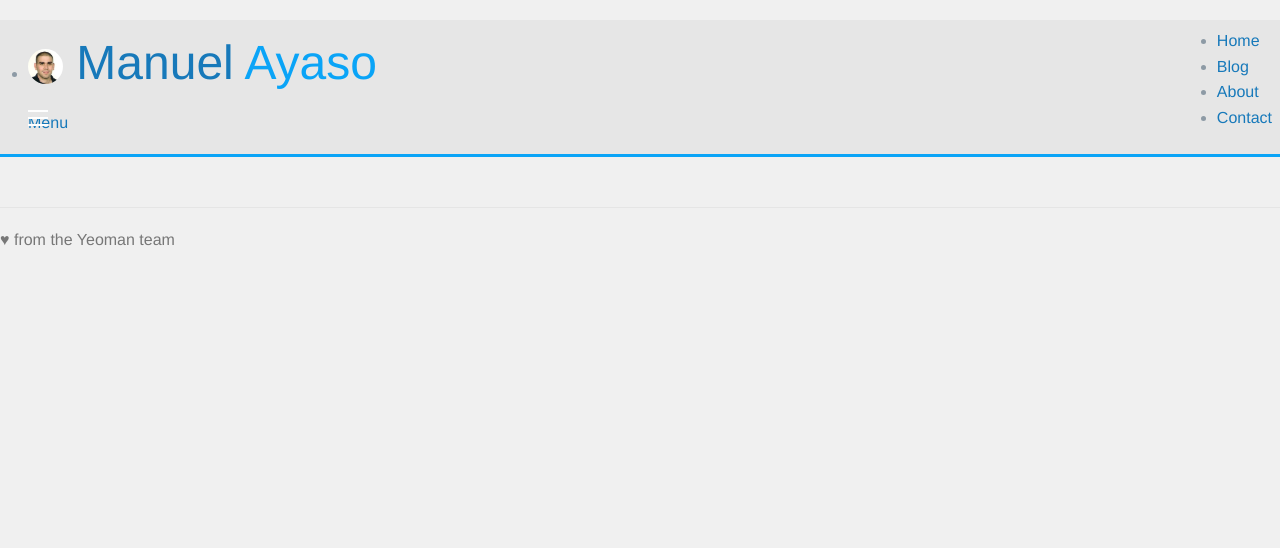
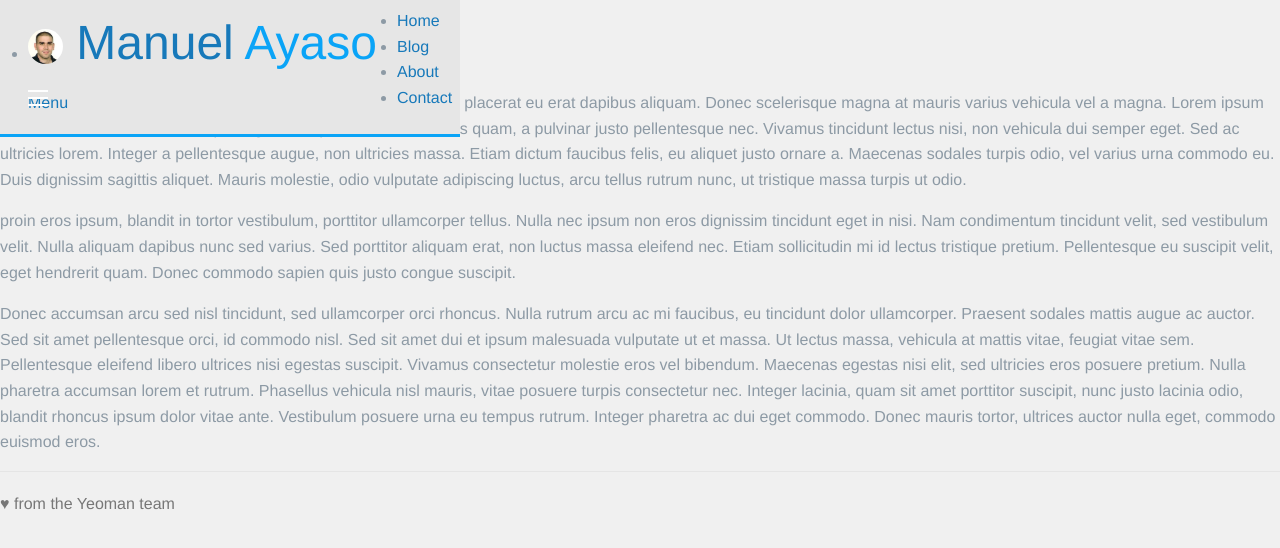
Before and after one commit to ManuelAyaso/blog, a website: page client/app/index.html in a window 1280 px wide. Drawn offline with nearby package versions, Linux system fonts and the light colour scheme; some packages are replaced by stand-ins of ours; files that its build step writes are made by us from their sources.

Commit message:
top-bar from fixed to absolute top and Lorem ipsum

```diff
--- a/client/Gruntfile.js
+++ b/client/Gruntfile.js
@@ -39,7 +39,9 @@ module.exports = function (grunt) {
         tasks: ['newer:jshint:test', 'karma']
       },
       compass: {
-        files: ['<%= yeoman.app %>/styles/{,*/}*.{scss,sass}'],
+        files: [
+          '<%= yeoman.app %>/styles/{,*/}*.{scss,sass}'
+        ],
         tasks: ['compass:server', 'autoprefixer']
       },
       gruntfile: {
--- a/client/app/index.html
+++ b/client/app/index.html
@@ -12,11 +12,10 @@
     <!-- Place favicon.ico and apple-touch-icon.png in the root directory -->
     <!-- build:css styles/vendor.css -->
     <!-- bower:css -->
-    <link rel="stylesheet" href="bower_components/normalize-css/normalize.css" />
-    <link rel="stylesheet" href="bower_components/bower-foundation/css/foundation.css" />
     <!-- endbower -->
     <!-- endbuild -->
     <!-- build:css({.tmp,app}) styles/main.css -->
+    <link rel="stylesheet" href="bower_components/bower-foundation/css/foundation.min.css">
     <link rel="stylesheet" href="styles/main.css">
     <!-- endbuild -->
   </head>
@@ -26,7 +25,7 @@
     <![endif]-->
 
     <!-- Top Bar -->
-    <div class="contain-to-grid fixed">
+    <div class="contain-to-grid sticky">
       <nav class="top-bar">
         <ul class="title-area">
           <li class="name">
@@ -73,13 +72,10 @@
 
     <!-- build:js scripts/vendor.js -->
     <!-- bower:js -->
-    <script src="bower_components/jquery/jquery.js"></script>
-    <script src="bower_components/modernizr/modernizr.js"></script>
     <script src="bower_components/angular/angular.js"></script>
     <script src="bower_components/angular-resource/angular-resource.js"></script>
     <script src="bower_components/angular-cookies/angular-cookies.js"></script>
     <script src="bower_components/angular-route/angular-route.js"></script>
-    <script src="bower_components/bower-foundation/js/foundation.min.js"></script>
     <!-- endbower -->
     <!-- endbuild -->
 
--- a/client/app/styles/main.scss
+++ b/client/app/styles/main.scss
@@ -13,6 +13,11 @@ body {
     color: #8d9aa5;
 }
 
+.sticky {
+    position: absolute;
+    top: 0;
+}
+
 .contain-to-grid {
     border-bottom: 3px solid #0AA4F7;
 }
@@ -22,7 +27,7 @@ span.red {
 }
 
 .content {
-    margin-top: 50px;
+    margin-top: 70px;
 }
 
 .me-img {
--- a/client/app/views/main.html
+++ b/client/app/views/main.html
@@ -1,5 +1,13 @@
 <div class="row">
   <div class="large-12 columns">
+    <div>
+      <p>Lorem ipsum dolor sit amet, consectetur adipiscing elit. Curabitur placerat eu erat dapibus aliquam. Donec scelerisque magna at mauris varius vehicula vel a magna. Lorem ipsum dolor sit amet, consectetur adipiscing elit. Aliquam sollicitudin eros quam, a pulvinar justo pellentesque nec. Vivamus tincidunt lectus nisi, non vehicula dui semper eget. Sed ac ultricies lorem. Integer a pellentesque augue, non ultricies massa. Etiam dictum faucibus felis, eu aliquet justo ornare a. Maecenas sodales turpis odio, vel varius urna commodo eu. Duis dignissim sagittis aliquet. Mauris molestie, odio vulputate adipiscing luctus, arcu tellus rutrum nunc, ut tristique massa turpis ut odio.</p>
+
+      <p>proin eros ipsum, blandit in tortor vestibulum, porttitor ullamcorper tellus. Nulla nec ipsum non eros dignissim tincidunt eget in nisi. Nam condimentum tincidunt velit, sed vestibulum velit. Nulla aliquam dapibus nunc sed varius. Sed porttitor aliquam erat, non luctus massa eleifend nec. Etiam sollicitudin mi id lectus tristique pretium. Pellentesque eu suscipit velit, eget hendrerit quam. Donec commodo sapien quis justo congue suscipit.</p>
+
+      <p>Donec accumsan arcu sed nisl tincidunt, sed ullamcorper orci rhoncus. Nulla rutrum arcu ac mi faucibus, eu tincidunt dolor ullamcorper. Praesent sodales mattis augue ac auctor. Sed sit amet pellentesque orci, id commodo nisl. Sed sit amet dui et ipsum malesuada vulputate ut et massa. Ut lectus massa, vehicula at mattis vitae, feugiat vitae sem. Pellentesque eleifend libero ultrices nisi egestas suscipit. Vivamus consectetur molestie eros vel bibendum. Maecenas egestas nisi elit, sed ultricies eros posuere pretium. Nulla pharetra accumsan lorem et rutrum. Phasellus vehicula nisl mauris, vitae posuere turpis consectetur nec. Integer lacinia, quam sit amet porttitor suscipit, nunc justo lacinia odio, blandit rhoncus ipsum dolor vitae ante. Vestibulum posuere urna eu tempus rutrum. Integer pharetra ac dui eget commodo. Donec mauris tortor, ultrices auctor nulla eget, commodo euismod eros.</p>
+    </div>
+
     <div class="footer">
       <p>♥ from the Yeoman team</p>
     </div>
--- a/client/bower.json
+++ b/client/bower.json
@@ -7,8 +7,7 @@
     "es5-shim": "~2.1.0",
     "angular-resource": "1.2.6",
     "angular-cookies": "1.2.6",
-    "angular-route": "1.2.6",
-    "bower-foundation": "~4.0.0"
+    "angular-route": "1.2.6"
   },
   "devDependencies": {
     "angular-mocks": "1.2.6",
```
Also changed, not shown: 3 other files.
